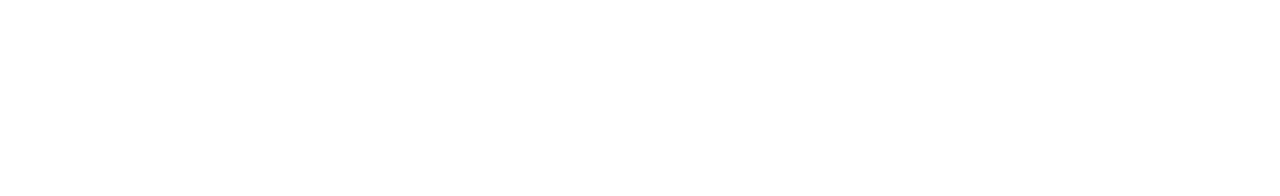
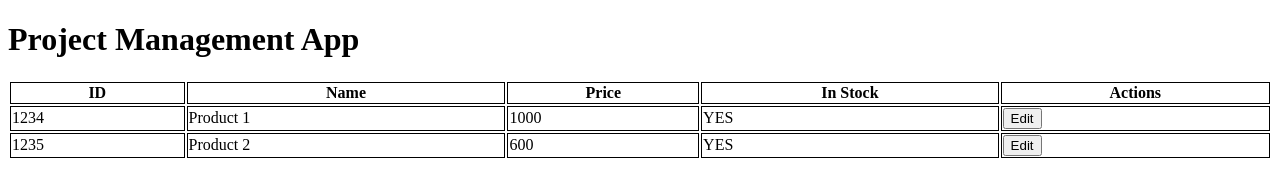
Before and after one commit to TopuYaatri/product-management-client-app, a plain HTML site: page index.html in a window 1280 px wide. Drawn offline with Linux system fonts and the light colour scheme.

Commit message:
render table

```diff
--- a/index.html
+++ b/index.html
@@ -2,8 +2,19 @@
 <html>
   <head>
     <title>Product Management App</title>
+    <link rel="stylesheet" href="./styles/style.css"/>
   </head>
   <body>
+    <h1>Project Management App</h1>
+    <table class="product-table" id="product-table">
+      <tr>
+        <th>ID</th>
+        <th>Name</th>
+        <th>Price</th>
+        <th>In Stock</th>
+        <th colspan="2">Actions</th>
+      </tr>
+    </table>
     <script src="./scripts/script.js"></script>
   </body>
 </html>
--- a/scripts/script.js
+++ b/scripts/script.js
@@ -0,0 +1,52 @@
+const products = [
+  {
+    id: '1234',
+    name: 'Product 1',
+    price: 1000,
+    inStock: true,
+  },
+  {
+    id: '1235',
+    name: 'Product 2',
+    price: 600,
+    inStock: true,
+  }
+];
+
+function createEditButton() {
+  const editButton = document.createElement('button');
+  editButton.innerHTML = 'Edit';
+  return editButton;
+}
+
+function createColum(data) {
+  const columnData = document.createElement('td');
+  if (typeof data === 'object') {
+    columnData.appendChild(data);
+  } else {
+    columnData.innerText = data;
+  }
+  return columnData;
+}
+
+function createRow(product) {
+  const tableRow = document.createElement('tr');
+
+  tableRow.appendChild(createColum(product.id));
+  tableRow.appendChild(createColum(product.name));
+  tableRow.appendChild(createColum(product.price));
+  tableRow.appendChild(createColum(product.inStock === true ? 'YES' : 'NO'));
+
+  tableRow.appendChild(createColum(createEditButton()));
+
+  return tableRow;
+}
+
+function renderTable() {
+  const table = document.getElementById('product-table');
+  products.forEach(function (product) {
+    table.appendChild(createRow(product));
+  });
+}
+
+renderTable();
--- /dev/null
+++ b/styles/style.css
@@ -0,0 +1,7 @@
+.product-table table, th, tr, td {
+  border: 1px solid black;
+}
+
+.product-table {
+  width: 100%;
+}
```
